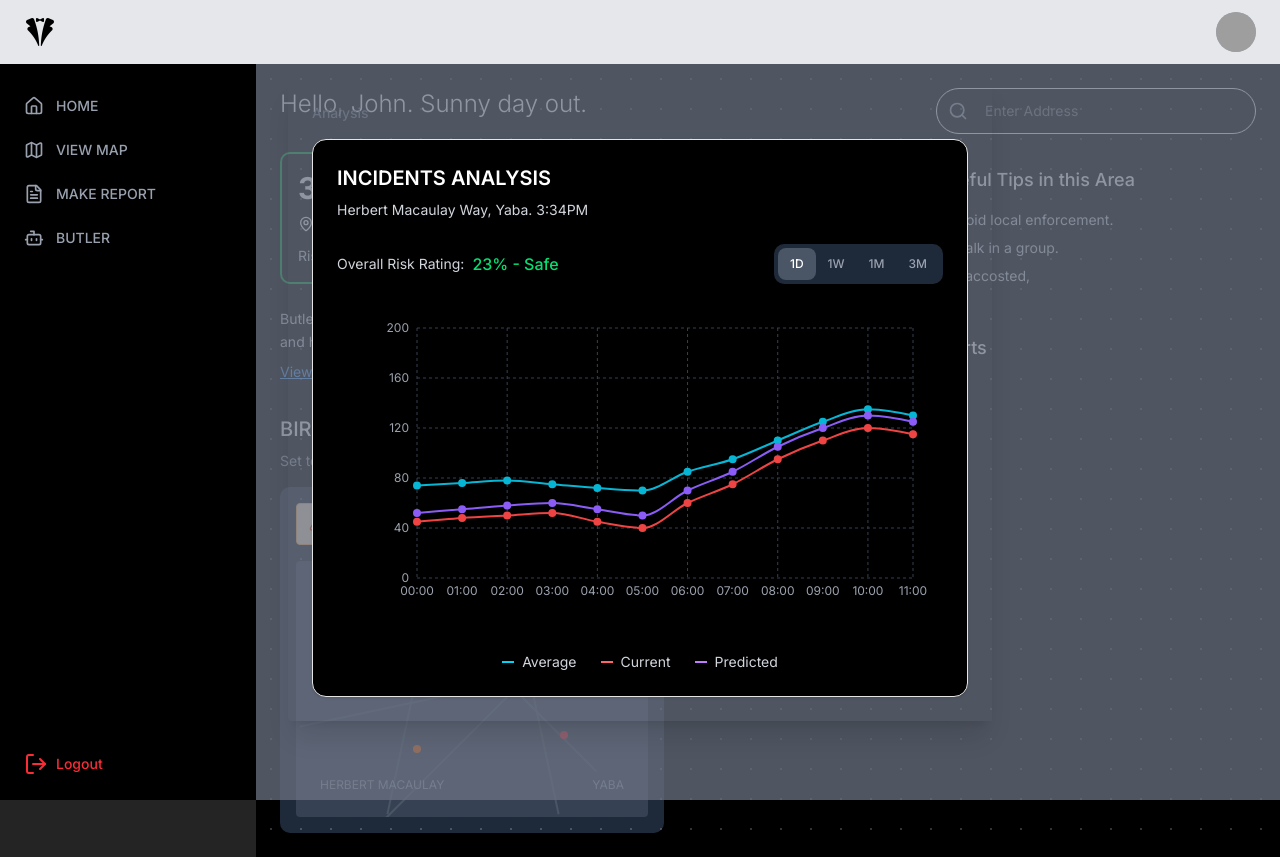
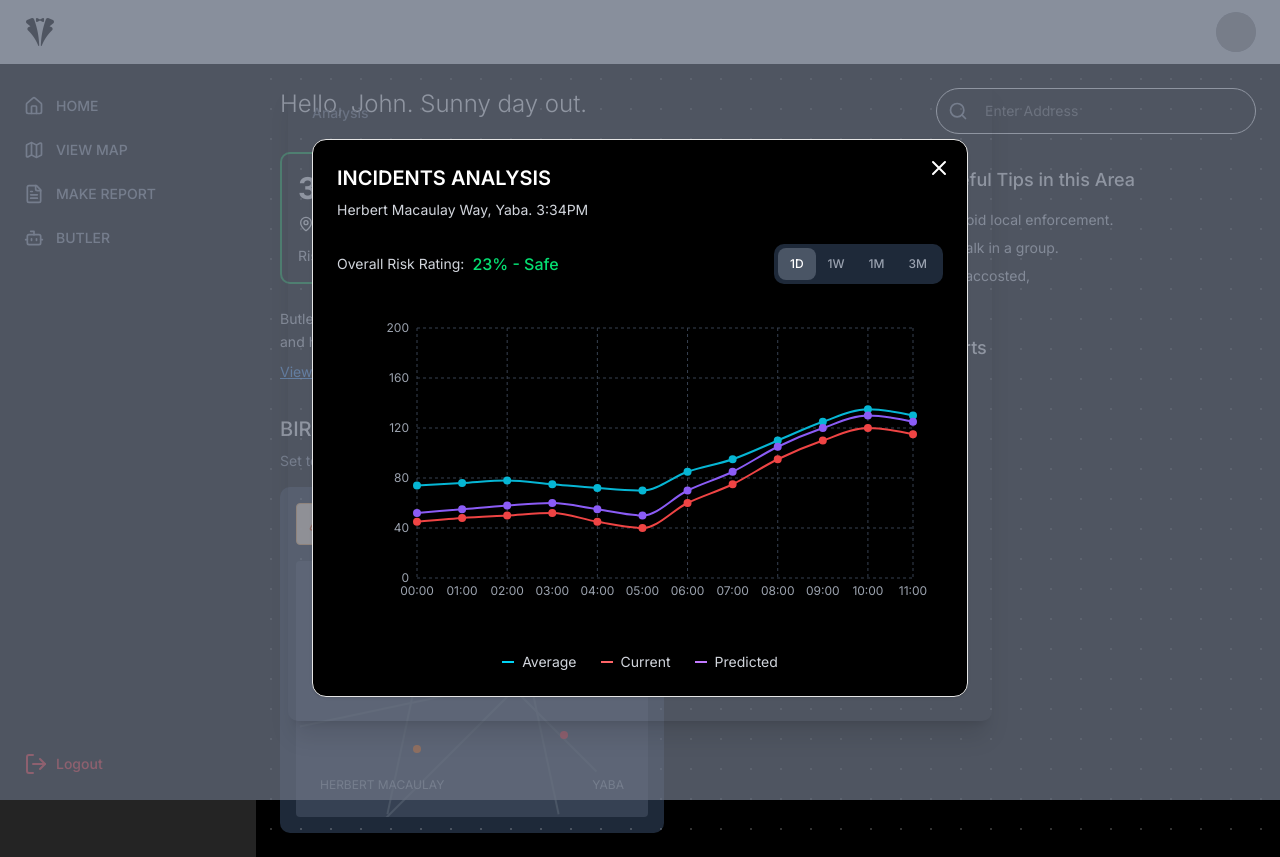
Before and after one commit to dot-enny/crime-light, a React (Vite) app: page /dashboard in a window 1280 px wide. Both pictures are taken after a click on the button "View Full Analysis". Built offline with nearby package versions, Linux system fonts and the light colour scheme; grey boxes are pictures that could not be loaded.

Commit message:
fix(ui): incident analysis modal.

```diff
--- a/src/components/IncidentAnalysis.tsx
+++ b/src/components/IncidentAnalysis.tsx
@@ -17,7 +17,7 @@ const data = [
   { time: "11:00", average: 130, current: 115, predicted: 125 },
 ]
 
-export default function IncidentsAnalysis() {
+export default function IncidentsAnalysis({ setIsOpen }: { setIsOpen?: (val: boolean) => void }) {
   return (
     <div className="">
       {/* Header */}
@@ -26,7 +26,20 @@ export default function IncidentsAnalysis() {
       </div>
 
       {/* Main Dashboard Card */}
-      <Card className="bg-black text-white p-6 rounded-xl">
+      <Card className="bg-black text-white p-6 rounded-xl relative">
+        {/* Close Icon Button */}
+        {setIsOpen && (
+          <button
+            type="button"
+            onClick={() => setIsOpen(false)}
+            className="absolute top-4 right-4 text-white hover:text-gray-300 focus:outline-none z-10"
+            aria-label="Close"
+          >
+            <svg xmlns="http://www.w3.org/2000/svg" className="h-6 w-6" fill="none" viewBox="0 0 24 24" stroke="currentColor">
+              <path strokeLinecap="round" strokeLinejoin="round" strokeWidth={2} d="M6 18L18 6M6 6l12 12" />
+            </svg>
+          </button>
+        )}
         <div className="space-y-6">
           {/* Title */}
           <div>
--- a/src/components/ModalDialog.tsx
+++ b/src/components/ModalDialog.tsx
@@ -5,7 +5,7 @@ export default function ModalDialog({ isOpen, setIsOpen } : { isOpen: boolean, s
 
   return (
     <div>
-      <Dialog open={isOpen} onClose={() => setIsOpen(false)} className="relative z-10">
+      <Dialog open={isOpen} onClose={() => setIsOpen(false)} className="relative z-50">
         <DialogBackdrop
           transition
           className="fixed inset-0 bg-gray-500/75 transition-opacity data-closed:opacity-0 data-enter:duration-300 data-enter:ease-out data-leave:duration-200 data-leave:ease-in"
@@ -15,12 +15,11 @@ export default function ModalDialog({ isOpen, setIsOpen } : { isOpen: boolean, s
           <div className="flex min-h-full items-end justify-center p-4 text-center sm:items-center sm:p-0">
             <DialogPanel
               transition
-              className="relative transform overflow-hidden rounded-l px-4 pt-5 pb-4 text-left shadow-xl transition-all data-closed:translate-y-4 data-closed:opacity-0 data-enter:duration-300 data-enter:ease-out data-leave:duration-200 data-leave:ease-in sm:my-8 sm:w-full sm:max-w-[55vw] sm:p-6 data-closed:sm:translate-y-0 data-closed:sm:scale-95"
+              className="relative transform overflow-hidden rounded-lg text-left shadow-xl transition-all data-closed:translate-y-4 data-closed:opacity-0 data-enter:duration-300 data-enter:ease-out data-leave:duration-200 data-leave:ease-in sm:my-8 sm:w-full sm:max-w-[55vw] sm:p-6 data-closed:sm:translate-y-0 data-closed:sm:scale-95"
             >
               <div>
-                <IncidentsAnalysis />
+                <IncidentsAnalysis setIsOpen={setIsOpen} />
               </div>
-
             </DialogPanel>
           </div>
         </div>
```
